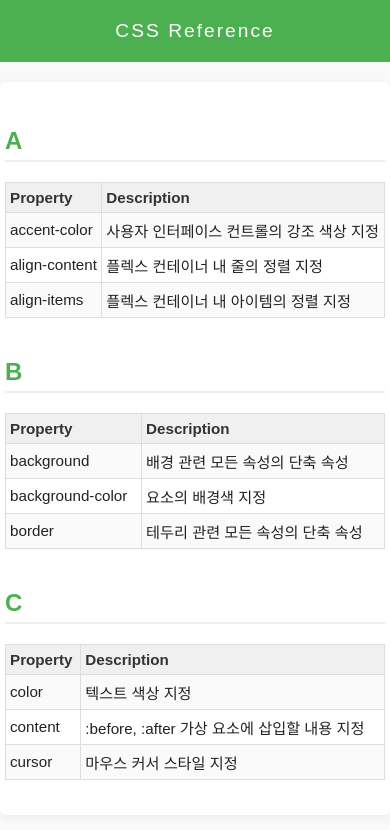
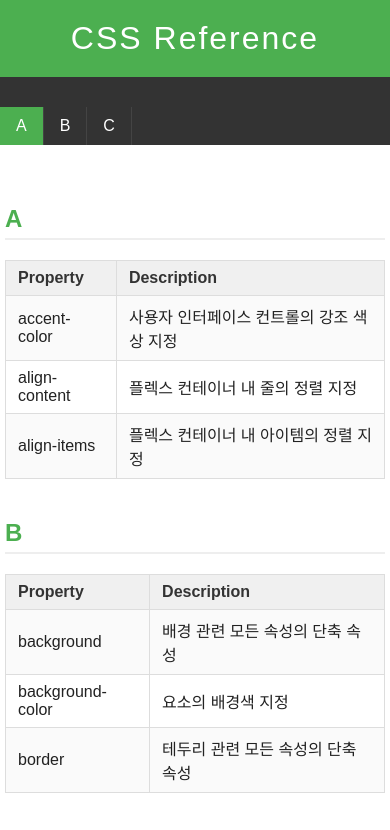
Before and after one commit to space-cap/html-study-blog, a plain HTML site: page index_2.html in a window 390 px wide. Shown: the top 830 px of the page. Drawn offline with Linux system fonts and the light colour scheme.

Commit message:
Update index_2.html

```diff
--- a/index_2.html
+++ b/index_2.html
@@ -19,16 +19,56 @@
             text-align: center;
             font-size: 2em;
             letter-spacing: 2px;
-            margin-bottom: 20px;
+            margin-bottom: 0;
         }
 
-        .container {
-            max-width: 900px;
+        .main-container {
+            display: flex;
+            max-width: 1200px;
             margin: 0 auto;
-            padding: 20px;
-            background: white;
-            box-shadow: 0 2px 8px rgba(0, 0, 0, 0.06);
-            border-radius: 6px;
+            min-height: 100vh;
+        }
+
+        nav {
+            width: 180px;
+            background: #333;
+            color: #fff;
+            padding: 30px 0 0 0;
+            min-height: 100vh;
+            position: sticky;
+            top: 0;
+        }
+
+        nav ul {
+            list-style: none;
+            padding: 0;
+            margin: 0;
+        }
+
+        nav li {
+            margin: 0;
+        }
+
+        nav a {
+            display: block;
+            color: #fff;
+            text-decoration: none;
+            padding: 12px 24px;
+            font-size: 1.1em;
+            transition: background 0.2s;
+        }
+
+        nav a:hover,
+        nav .active {
+            background: #4CAF50;
+            color: #fff;
+        }
+
+        .content {
+            flex: 1;
+            padding: 40px 30px 30px 40px;
+            background: #fff;
+            min-height: 100vh;
         }
 
         h2 {
@@ -61,19 +101,32 @@
             background: #fafafa;
         }
 
-        @media (max-width: 600px) {
-            .container {
-                padding: 5px;
+        @media (max-width: 900px) {
+            .main-container {
+                flex-direction: column;
             }
 
-            th,
-            td {
-                font-size: 0.95em;
-                padding: 6px 4px;
+            nav {
+                width: 100%;
+                min-height: auto;
+                position: static;
+                display: flex;
+                overflow-x: auto;
             }
 
-            header {
-                font-size: 1.2em;
+            nav ul {
+                display: flex;
+                flex-direction: row;
+            }
+
+            nav a {
+                padding: 10px 16px;
+                font-size: 1em;
+                border-right: 1px solid #444;
+            }
+
+            .content {
+                padding: 20px 5px 10px 5px;
             }
         }
     </style>
@@ -81,8 +134,17 @@
 
 <body>
     <header>CSS Reference</header>
-    <div class="container">
-        <h2>A</h2>
+    <div class="main-container">
+        <nav>
+            <ul>
+                <li><a href="#A" class="active">A</a></li>
+                <li><a href="#B">B</a></li>
+                <li><a href="#C">C</a></li>
+                <!-- 필요시 D~Z까지 추가 -->
+            </ul>
+        </nav>
+        <div class="content">
+            <h2 id="A">A</h2>
             <table>
                 <tr>
                     <th>Property</th>
@@ -100,10 +162,9 @@
                     <td>align-items</td>
                     <td>플렉스 컨테이너 내 아이템의 정렬 지정</td>
                 </tr>
-            <!-- 필요에 따라 추가 -->
             </table>
 
-        <h2>B</h2>
+            <h2 id="B">B</h2>
             <table>
                 <tr>
                     <th>Property</th>
@@ -121,10 +182,9 @@
                     <td>border</td>
                     <td>테두리 관련 모든 속성의 단축 속성</td>
                 </tr>
-            <!-- 필요에 따라 추가 -->
             </table>
 
-        <h2>C</h2>
+            <h2 id="C">C</h2>
             <table>
                 <tr>
                     <th>Property</th>
@@ -142,10 +202,9 @@
                     <td>cursor</td>
                     <td>마우스 커서 스타일 지정</td>
                 </tr>
-            <!-- 필요에 따라 추가 -->
             </table>
-
-        <!-- 필요에 따라 D, E, F ... Z 까지 반복해서 작성 -->
+            <!-- 필요시 D~Z까지 반복 -->
+        </div>
     </div>
 </body>
 
```
Lines whose indentation alone changed are shown as unchanged.
